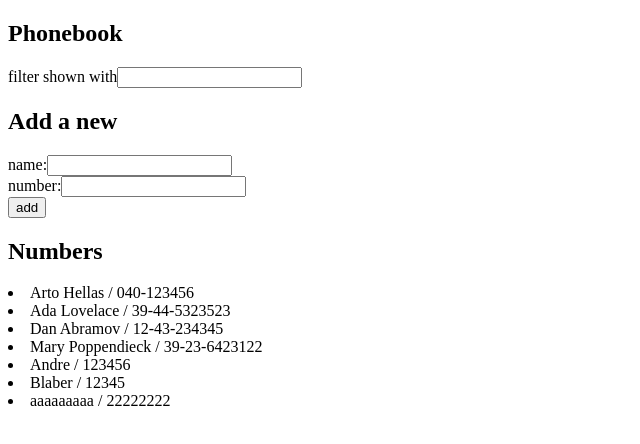
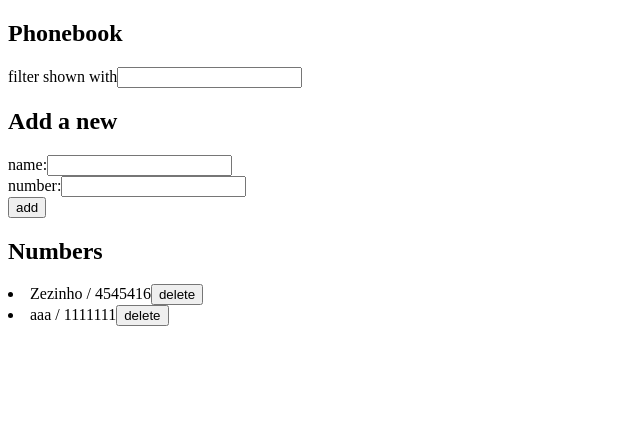
Before and after one commit to AndregSouza/fullstackopen-exercises, a React (Vite) app in the folder part2/: page / in a window 1280 px wide. Shown: the top 444 px of the page, without its empty margins (0-640 px from the left). Built offline with nearby package versions, Linux system fonts and the light colour scheme; data requests are answered from the project's data file.

Commit message:
Exercise 2.14 checkpoint

```diff
--- a/part2/db.json
+++ b/part2/db.json
@@ -1,39 +1,14 @@
 {
   "persons": [
     {
-      "name": "Arto Hellas",
-      "number": "040-123456",
-      "id": "1"
+      "id": "0310",
+      "name": "Zezinho",
+      "number": "4545416"
     },
     {
-      "name": "Ada Lovelace",
-      "number": "39-44-5323523",
-      "id": "2"
-    },
-    {
-      "name": "Dan Abramov",
-      "number": "12-43-234345",
-      "id": "3"
-    },
-    {
-      "name": "Mary Poppendieck",
-      "number": "39-23-6423122",
-      "id": "4"
-    },
-    {
-      "id": "ccb9",
-      "name": "Andre",
-      "number": "123456"
-    },
-    {
-      "id": "bb34",
-      "name": "Blaber",
-      "number": "12345"
-    },
-    {
-      "id": "0052",
-      "name": "aaaaaaaaa",
-      "number": "22222222"
+      "id": "7f3e",
+      "name": "aaa",
+      "number": "1111111"
     }
   ]
 }
--- a/part2/src/App.jsx
+++ b/part2/src/App.jsx
@@ -25,14 +25,14 @@ const App = () => {
     let sameName = false
     let sameNumber = false
 
-    persons.map(object => {if (object.name == newName) {sameName = true} })
-    persons.map(object => {if (object.number == newNumber) {sameNumber = true} })
+    persons.map(object => { if (object.name == newName) { sameName = true } })
+    persons.map(object => { if (object.number == newNumber) { sameNumber = true } })
 
     if ((sameName == true) || (sameNumber == true)) {
       return alert(`${newName} ou ${newNumber} is already added to phonebook`)
     }
     else {
-      const personObject = {name: newName, number: newNumber}
+      const personObject = { name: newName, number: newNumber }
       setPersons(persons.concat(personObject))
 
       personsService
@@ -43,9 +43,23 @@ const App = () => {
           setNewName('')
           setNewNumber('')
         })
-
     }
   }
+
+
+  const deletePerson = (propID, propName) => {
+    if (window.confirm(`Delete '${propName}' ?`)) {
+      console.log(propID);
+      personsService
+        .deleteItem(propID)
+        .then(returnedPerson => {
+          setPersons(persons.filter(function (object) {
+            !object.id.includes(propID)
+          }))
+        })
+    }
+  }
+
 
   const handleNameChange = (event) => {
     console.log(event.target.value);
@@ -57,11 +71,11 @@ const App = () => {
     setNewNumber(event.target.value)
   }
 
-  const handleFilterChange = (event) =>{
+  const handleFilterChange = (event) => {
     console.log(event.target.value);
     setNewFilter(event.target.value)
     console.log(newFilter);
-    setPersons(persons.filter(function(object){
+    setPersons(persons.filter(function (object) {
       console.log(object);
       return object.name.includes(event.target.value)
     }))
@@ -71,15 +85,15 @@ const App = () => {
     <div>
       <h2>Phonebook</h2>
 
-      <Filter newFilterValue = {newFilter} onChangeFunction = {handleFilterChange} />
+      <Filter newFilterValue={newFilter} onChangeFunction={handleFilterChange} />
 
       <h2>Add a new</h2>
 
-      <PersonForm newNameValue = {newName} onNameChangeFunction = {handleNameChange} newNumberValue = {newNumber} onNumberChangeFunction = {handleNumberChange} functionButton = {addPerson} />
+      <PersonForm newNameValue={newName} onNameChangeFunction={handleNameChange} newNumberValue={newNumber} onNumberChangeFunction={handleNumberChange} functionButton={addPerson} />
 
       <h2>Numbers</h2>
 
-      <PersonList array = {persons}/>
+      <PersonList array={persons} functionButtonDelete={deletePerson} />
 
     </div>
   )
--- a/part2/src/components/PersonList.jsx
+++ b/part2/src/components/PersonList.jsx
@@ -1,9 +1,20 @@
 const PersonList = (object) => {
-    return(
-      <>
-        {object.array.map((prop,i) => <li key = {i} >{prop.name} / {prop.number} </li>)}
-      </>
-    )
-  }
+  return (
+    <>
+      {object.array.map(
+        function (prop, i) {
+          return (
+            <>
+              <li key={i}> {prop.name} / {prop.number}
+                <button onClick = {() => object.functionButtonDelete(prop.id, prop.name)} type="delete">delete</button>
+              </li>
+            </>
+          )
+        }
+      )
+      }
+    </>
+  )
+}
 
 export default PersonList
--- a/part2/src/services/persons.js
+++ b/part2/src/services/persons.js
@@ -15,4 +15,9 @@ const update = (id, newObject) => {
     return axios.put(`${baseUrl}/${id}`, newObject)
 }
 
-export default {getAll, create, update}
+const deleteItem = (id, name) => {
+    return axios.delete(`${baseUrl}/${id}`)
+}
+
+
+export default {getAll, create, update, deleteItem}
```
Lines whose indentation alone changed are shown as unchanged.
